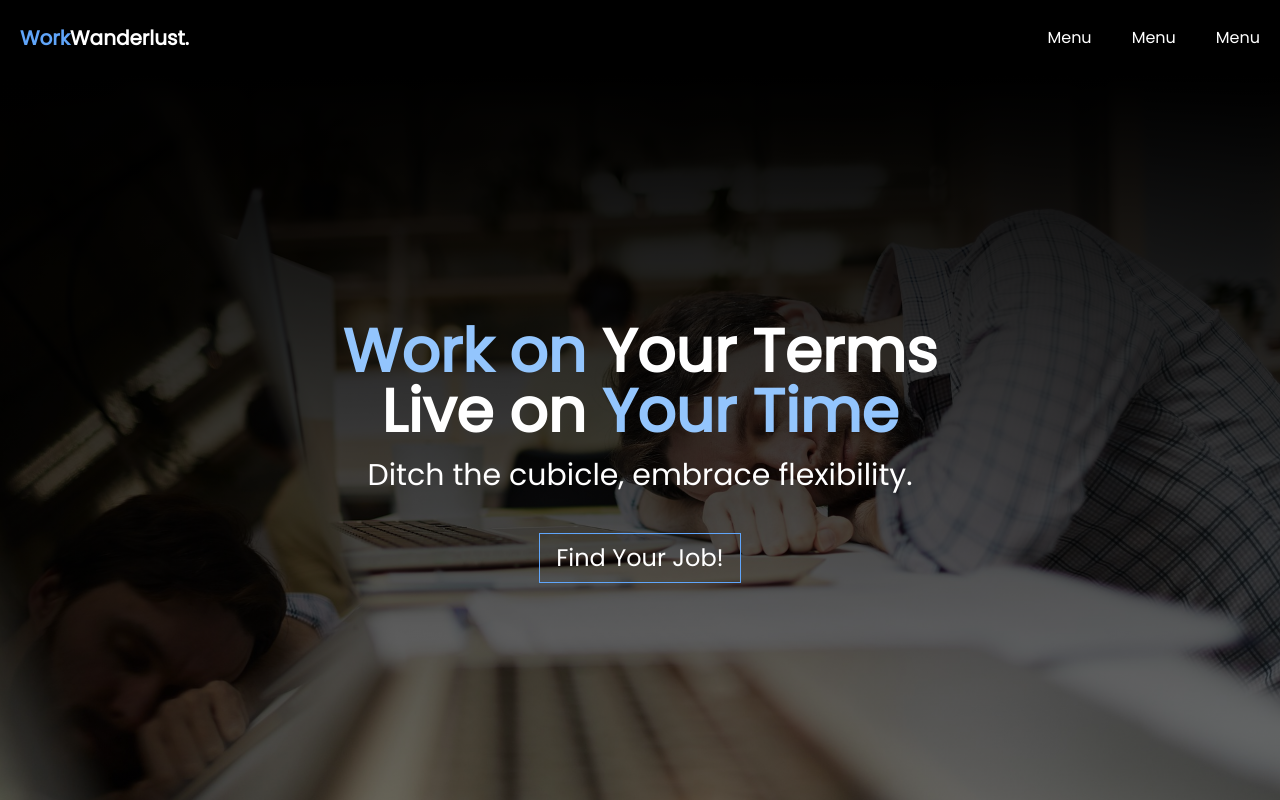
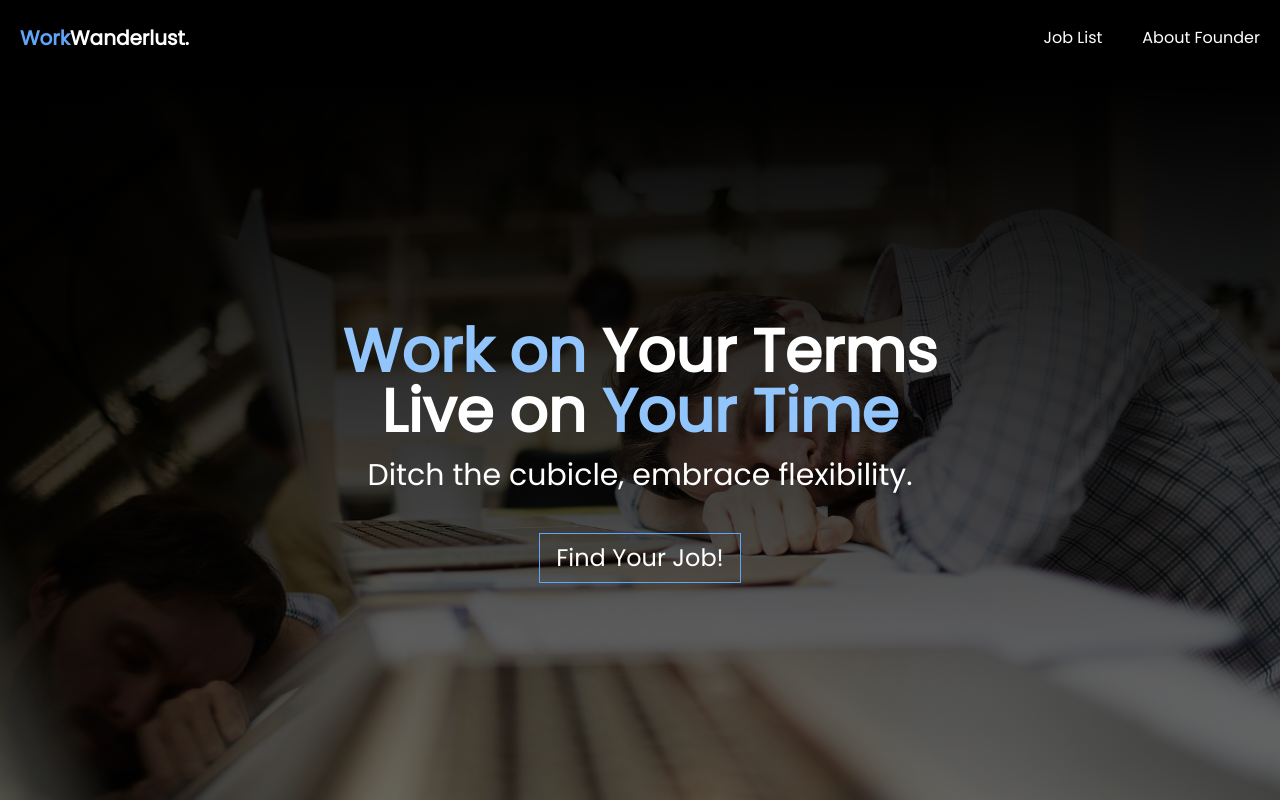
Before and after one commit to zeinirfansyah/WorkWanderlust, a website: page src/index.html in a window 1280 px wide. Shown: the top 800 px of the page. Drawn offline with Linux system fonts and the light colour scheme; no server answers.

Commit message:
fix: navbar and loading screen

```diff
--- a/src/index.html
+++ b/src/index.html
@@ -32,23 +32,16 @@
         >
           <li class="my-5 md:my-0">
             <a
-              href=""
+              href="#section3"
               class="hover:text-blue-400 transition ease duration-500"
-              >Menu</a
+              >Job List</a
             >
           </li>
           <li class="my-5 md:my-0">
             <a
-              href=""
+              href="https://zeinirfansyah.me" target="_blank"
               class="hover:text-blue-400 transition ease duration-500"
-              >Menu</a
-            >
-          </li>
-          <li class="my-5 md:my-0">
-            <a
-              href=""
-              class="hover:text-blue-400 transition ease duration-500"
-              >Menu</a
+              >About Founder</a
             >
           </li>
         </ul>
```
Also changed, not shown: src/assets/loading.gif (added).
